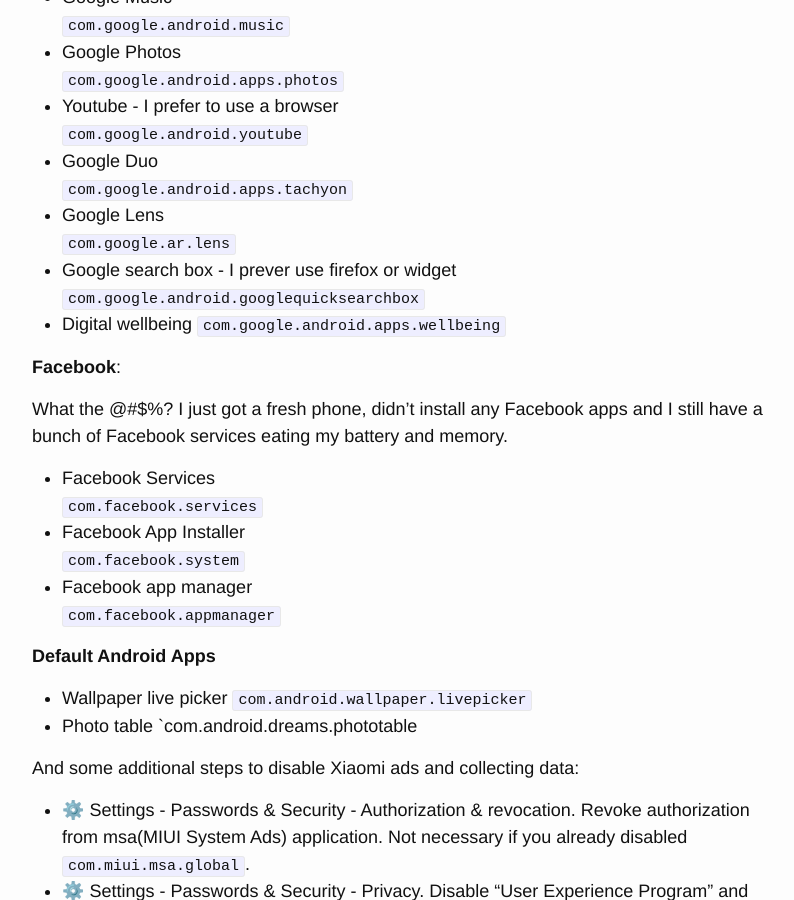
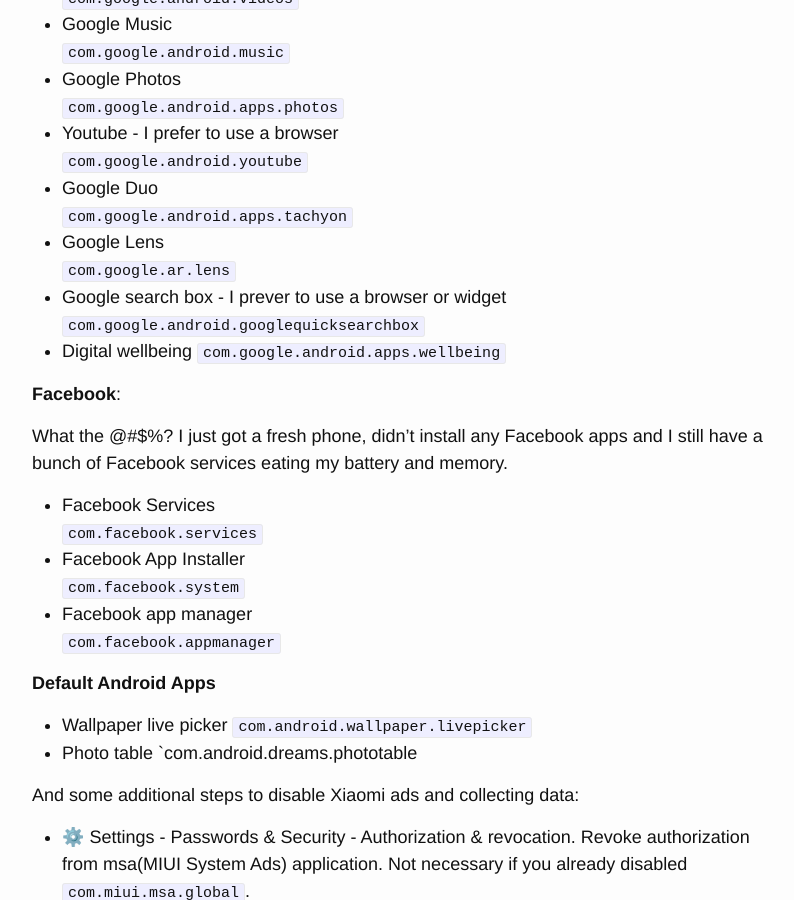
Before and after one commit to selivan/selivan.github.io, a Jekyll site: the page built from _posts/2020-02-25-removing-bloatware-from-xiaomi-miui-android.md, in a window 1280 px wide and 900 px high, scrolled down 2849 px. Shown: the whole window, without its empty margins (238-1032 px from the left). Built offline with Jekyll 4.4.1, drawn with Linux system fonts in a browser that asks for light colours; some of the changed text lies outside the part shown.

Commit message:
Update 2020-02-25-removing-bloatware-from-xiaomi-miui-android.md

```diff
--- a/_posts/2020-02-25-removing-bloatware-from-xiaomi-miui-android.md
+++ b/_posts/2020-02-25-removing-bloatware-from-xiaomi-miui-android.md
@@ -7,6 +7,7 @@
 *TLDR: If you just want the list of bloatware app package names on Xiaomi MIUI - it is in the end of the artice.*
 
 **UPDATE 2020-05-09**: Added SIM Toolkit description.
+**UPDATE 2020-07-04** Added some apps, thanks to @thecrazyblack.
 
 Xiaomi phones have impressive parameters for given price, but they come with a lot of unnecessary software. It eats battery and memory, sometimes shows annoying advertisement, and may have security issues. You can not uninstall this pre-installed apps like usual ones, and you can not even disable them from settings like in earlier Android versions.
 
@@ -100,7 +101,7 @@
 `com.google.android.apps.tachyon`
 * Google Lens
 `com.google.ar.lens`
-* Google search box - I prever use firefox or widget
+* Google search box - I prever to use a browser or widget
 `com.google.android.googlequicksearchbox`
 * Digital wellbeing
 `com.google.android.apps.wellbeing`
```
